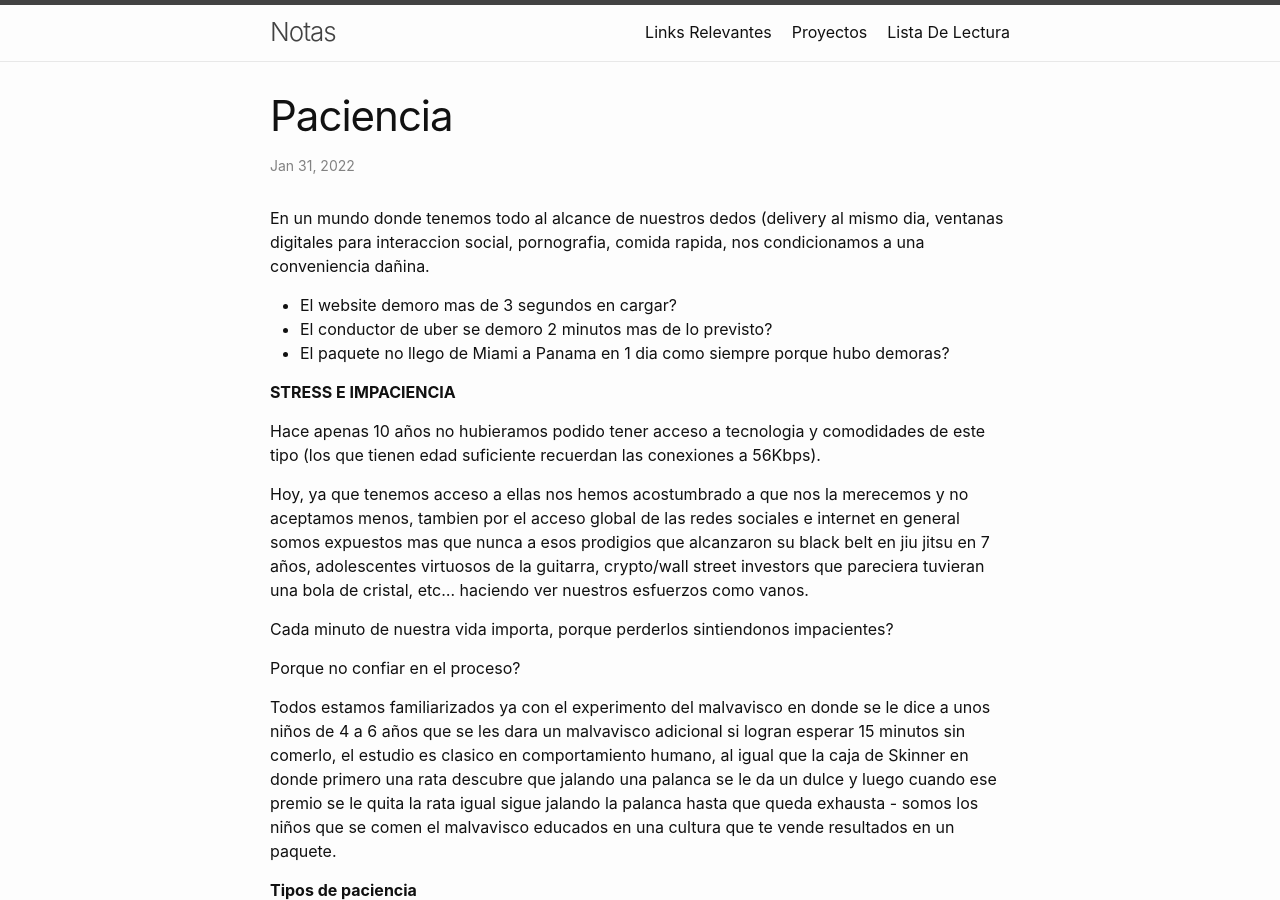
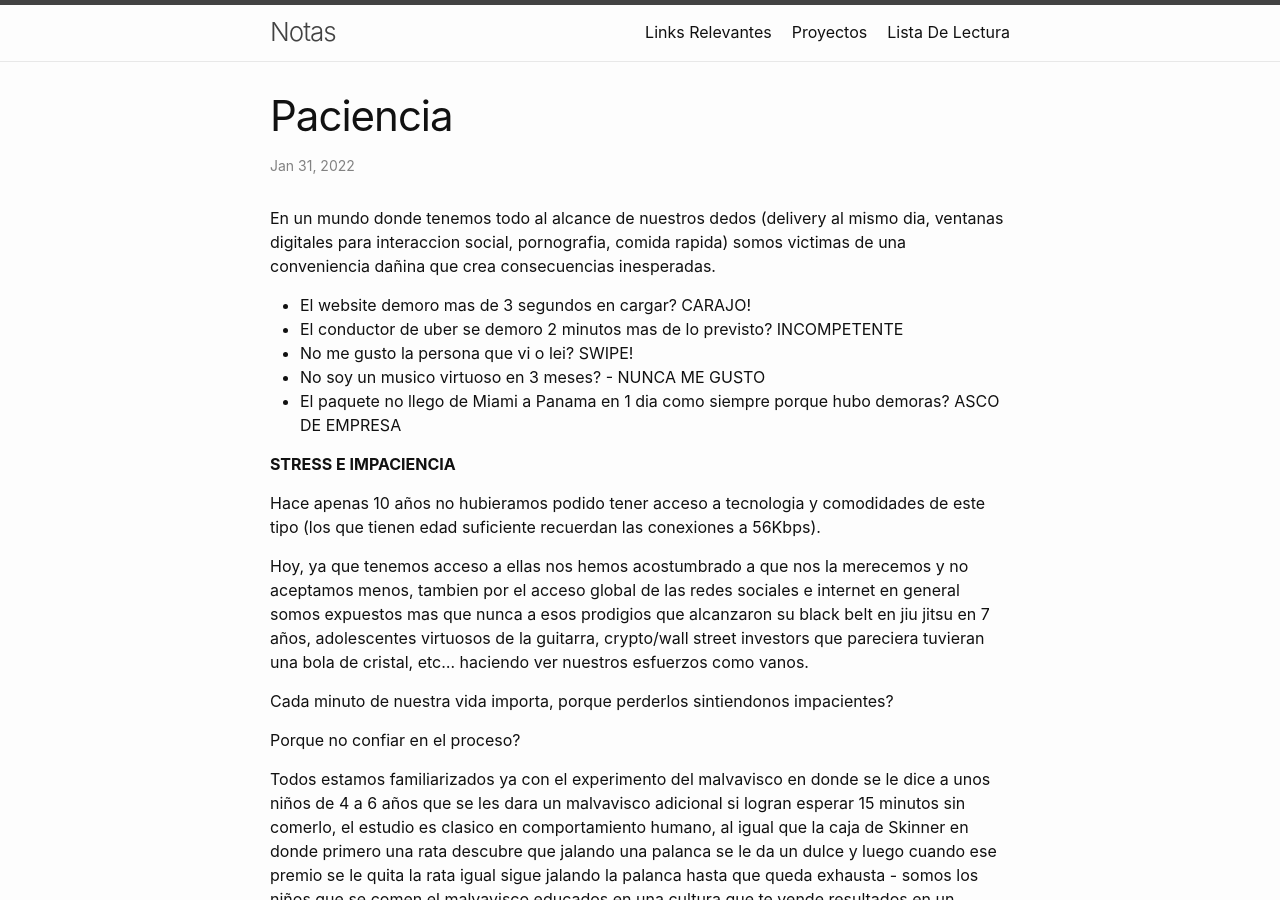
Before and after one commit to petesect18/notas, a Jekyll site: the page built from _posts/2022-1-30-paciencia.md, in a window 1280 px wide and 900 px high. Built offline with Jekyll 4.4.1, drawn with Linux system fonts in a browser that asks for light colours.

Commit message:
Add files via upload

```diff
--- a/_posts/2022-1-30-paciencia.md
+++ b/_posts/2022-1-30-paciencia.md
@@ -6,11 +6,14 @@ categories: thoughts
 comments: true
 ---
 
-En un mundo donde tenemos todo al alcance de nuestros dedos (delivery al mismo dia, ventanas digitales para interaccion social, pornografia, comida rapida, nos condicionamos a una conveniencia dañina.
+En un mundo donde tenemos todo al alcance de nuestros dedos (delivery al mismo dia, ventanas digitales para interaccion social, pornografia, comida rapida) somos victimas de una conveniencia dañina que crea consecuencias inesperadas.
 
-- El website demoro mas de 3 segundos en cargar?
-- El conductor de uber se demoro 2 minutos mas de lo previsto?
-- El paquete no llego de Miami a Panama en 1 dia como siempre porque hubo demoras?
+- El website demoro mas de 3 segundos en cargar? CARAJO!
+- El conductor de uber se demoro 2 minutos mas de lo previsto? INCOMPETENTE
+- No me gusto la persona que vi o lei? SWIPE!
+- No soy un musico virtuoso en 3 meses? - NUNCA ME GUSTO
+- El paquete no llego de Miami a Panama en 1 dia como siempre porque hubo demoras? ASCO DE EMPRESA
+
 
 **STRESS E IMPACIENCIA**
 
```
